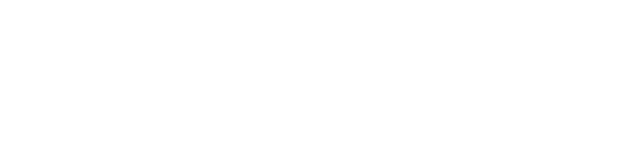
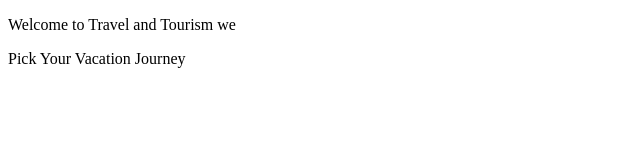
Before and after one commit to ferianai/angintravel, a plain HTML site: page homepage.html in a window 1280 px wide. Shown: the whole page, without its empty margins (0-640 px from the left). Drawn offline with Linux system fonts and the light colour scheme.

Commit message:
new homepage.html

```diff
--- a/homepage.html
+++ b/homepage.html
@@ -1,10 +1,13 @@
 <!DOCTYPE html>
-<html>
-    <head>
-        <title>travel agent</title>
+<html lang="en">
+<head>
+    <meta charset="UTF-8">
+    <meta name="viewport" content="width=device-width, initial-scale=1.0">
+    <title>Angin Travel & Tourism Website</title>
+</head>
+<body>
+    <p>Welcome to Travel and Tourism we</p>
+    <p>Pick Your Vacation Journey</p>
 
-    </head>
-    <body>
-
-    </body>
+</body>
 </html>
```
